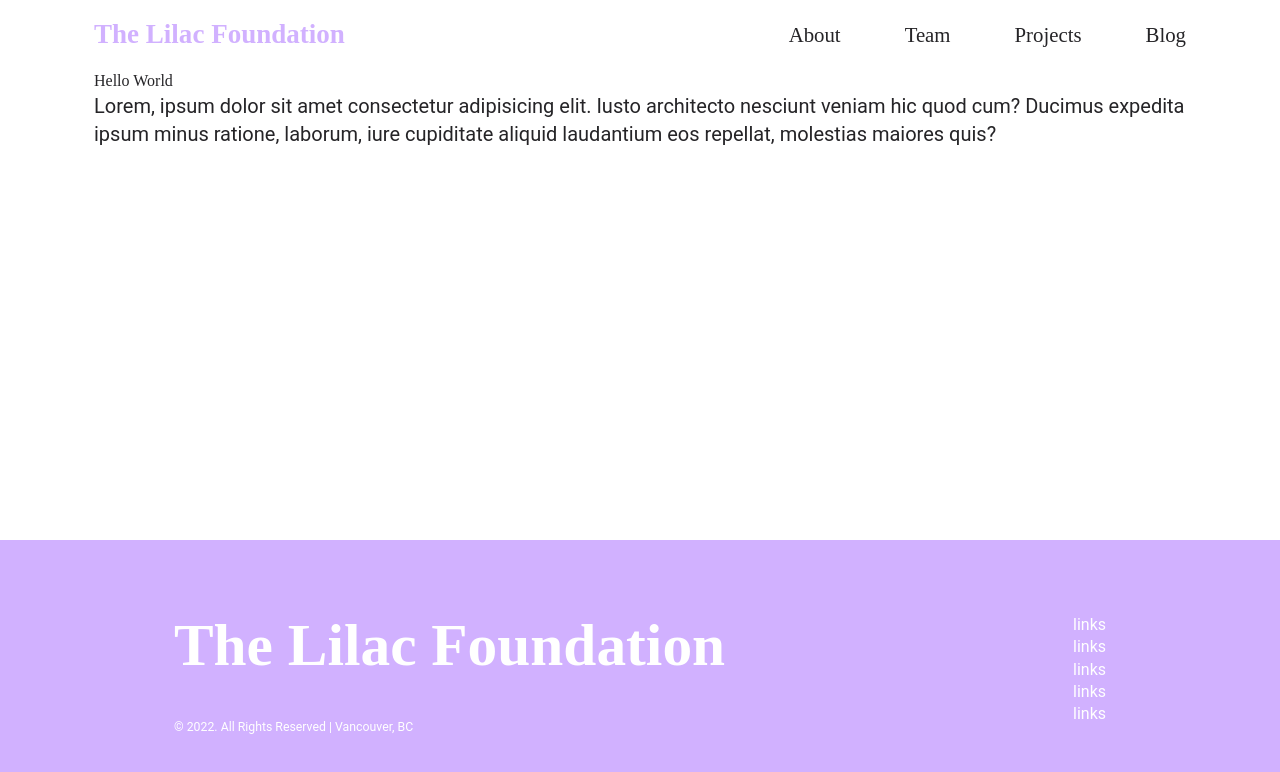
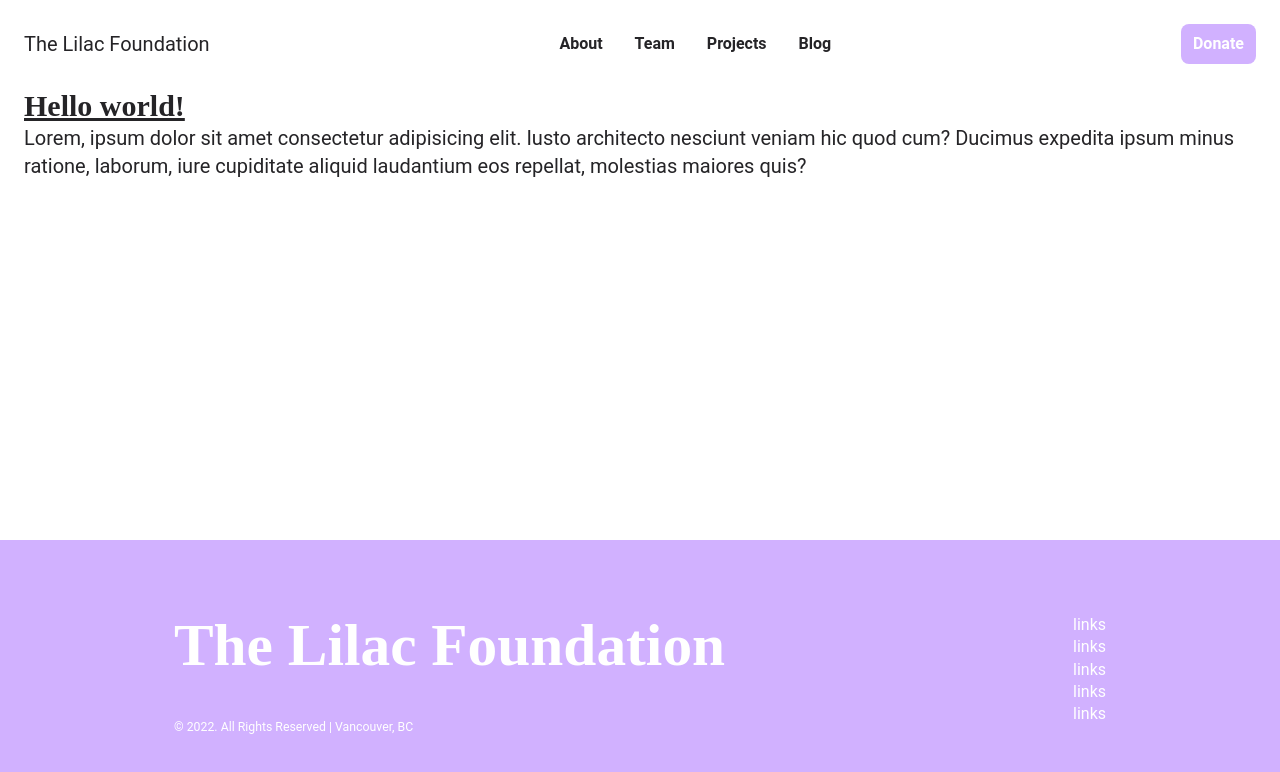
Before and after one commit to bryanbrotonel/Lilac-Foundation, a React app: page / in a window 1280 px wide. Shown: the top 772 px of the page. Built offline with nearby package versions, Linux system fonts and the light colour scheme; a web font is replaced by a local one.

Commit message:
Added navbar functionality

```diff
--- /dev/null
+++ b/src/components/Navbar/DesktopNavbar/index.tsx
@@ -0,0 +1,56 @@
+import React from 'react';
+import { NavLink } from 'react-router-dom';
+
+interface PropTypes {
+  links: string[][];
+}
+
+function DesktopNavbar(props: PropTypes) {
+  const { links } = props;
+
+  // Remove  home page link and assign to variable
+  const homeLink = links.shift();
+
+  // Remove register page and assign to variable
+  const donateLink = links.pop();
+
+  // Remaining pages
+  const pages = links;
+
+  return (
+    <div className="hidden md:block">
+      <div className="sticky bg-transparent">
+        <div className="container flex justify-between items-center py-6">
+          <div>
+            <NavLink className="text-xl" to={homeLink[0]}>{homeLink[1]}</NavLink>
+          </div>
+          <div className="flex flex-row items-center gap-8">
+            {pages.map((link) => {
+              const linkPath = link[0];
+              const linkName = link[1];
+
+              return (
+                <NavLink
+                  className="font-bold text-black-700 hover:text-black-300"
+                  key={linkName}
+                  to={linkPath}
+                >
+                  {linkName}
+                </NavLink>
+              );
+            })}
+          </div>
+          <div>
+            <NavLink to={donateLink[0]}>
+              <button className="bg-primary-50 hover:bg-primary-40 text-white-0 leading-6 font-bold py-2 px-3 rounded-lg">
+                {donateLink[1]}
+              </button>
+            </NavLink>
+          </div>
+        </div>
+      </div>
+    </div>
+  );
+}
+
+export default DesktopNavbar;
--- /dev/null
+++ b/src/components/Navbar/MobileNavbar/NavMenu/index.tsx
@@ -0,0 +1,50 @@
+import React from 'react';
+import { NavLink } from 'react-router-dom';
+
+interface PropTypes {
+  links: string[][];
+  display: boolean;
+  toggleMenu: Function;
+}
+
+function NavMenu(props: PropTypes) {
+  const { links, display, toggleMenu } = props;
+
+  return (
+    <div
+      className={`${
+        display ? 'transform-none' : 'translate-x-full'
+      } md:hidden fixed top-0 right-0 z-40 h-screen w-screen bg-secondary transition-transform ease-linear duration-300`}
+    >
+      <div className="flex justify-end m-5">
+        <button
+          className="text-white-0 bg-primary-50 py-2 px-3"
+          onClick={() => toggleMenu(false)}
+        >
+          Toggle
+        </button>
+      </div>
+      <div className="container">
+        <div className="flex flex-col gap-10 pt-5">
+          {links.map((link) => {
+            const linkPath = link[0];
+            const linkName = link[1];
+
+            return (
+              <NavLink
+                className="text-white-0 text-2xl uppercase font-bold"
+                key={linkName}
+                to={linkPath}
+                onClick={() => toggleMenu(false)}
+              >
+                {linkName}
+              </NavLink>
+            );
+          })}
+        </div>
+      </div>
+    </div>
+  );
+}
+
+export default NavMenu;
--- /dev/null
+++ b/src/components/Navbar/MobileNavbar/index.tsx
@@ -0,0 +1,42 @@
+import React, { useState, useEffect } from 'react';
+import NavMenu from './NavMenu';
+import { NavLink } from 'react-router-dom';
+
+interface PropTypes {
+  links: string[][];
+}
+
+function MobileNavbar(props: PropTypes) {
+  const [toggleMenu, setToggleMenu] = useState(false);
+
+  useEffect(() => {
+    document.body.style.overflow = toggleMenu ? 'hidden' : 'unset';
+  }, [toggleMenu]);
+
+  return (
+    <React.Fragment>
+      <div className="md:hidden py-4 container">
+        <div className="flex justify-between items-center">
+          <div>
+            <NavLink to="/">Lilac</NavLink>
+          </div>
+          <div>
+            <button
+              className="bg-primary-50 hover:bg-primary-40 text-white-0 leading-6 font-bold py-2 px-3 rounded-lg"
+              onClick={() => setToggleMenu(true)}
+            >
+              Toggle
+            </button>
+          </div>
+        </div>
+      </div>
+      <NavMenu
+        links={props.links}
+        display={toggleMenu}
+        toggleMenu={setToggleMenu}
+      />
+    </React.Fragment>
+  );
+}
+
+export default MobileNavbar;
--- a/src/components/Navbar/NavbarLink/index.tsx
+++ /dev/null
@@ -1,46 +0,0 @@
-import React from 'react';
-import styled from 'styled-components';
-import {
-  NavLink,
-  LinkProps,
-  useMatch,
-  useResolvedPath,
-} from 'react-router-dom';
-
-const Link = styled(NavLink)<{ $isActive: boolean }>`
-  text-decoration: none;
-  align-self: center;
-
-  font-family: var(--font-primary);
-  font-size: var(--text-sm);
-  color: ${(props) =>
-    props.$isActive ? 'var(--colour-primary)' : 'var(--colour-black)'};
-
-  &.homeLink {
-    font-weight: bold;
-    font-size: var(--text-lg);
-    color: var(--colour-primary);
-  }
-
-  @media (min-width: 600px) {
-    font-size: var(--text-md);
-  }
-
-  &:hover {
-    color: var(--colour-primary);
-  }
-`;
-
-function NavbarLink({ children, to }: LinkProps) {
-  // Resolve current page to set active styling
-  let resolved = useResolvedPath(to);
-  let match = useMatch({ path: resolved.pathname, end: true });
-
-  return (
-    <Link to={to} $isActive={match ? true : false}>
-      {children}
-    </Link>
-  );
-}
-
-export default NavbarLink;
--- a/src/components/Navbar/index.tsx
+++ b/src/components/Navbar/index.tsx
@@ -1,67 +1,23 @@
 import React from 'react';
-import { NavLink } from 'react-router-dom';
-import styled from 'styled-components';
-import NavbarLink from './NavbarLink';
-
-const NavContainer = styled.div`
-  position: -webkit-sticky;
-  position: sticky;
-  top: 0;
-
-  padding: 1rem 0;
-  z-index: 1;
-  background: var(--colour-white);
-`;
-
-const NavWrapper = styled.div`
-  display: flex;
-  flex-direction: column;
-  justify-content: space-between;
-  gap: 0.5rem;
-
-  @media (min-width: 600px) {
-    flex-direction: row;
-  }
-`;
-
-const PagesWrapper = styled.div`
-  display: flex;
-  flex-grow: 0.3;
-  gap: 2rem;
-  flex-flow: end;
-  justify-content: center;
-
-  @media (min-width: 600px) {
-    justify-content: flex-end;
-    gap: 4rem;
-  }
-`;
-
-const HomeLink = styled(NavLink)`
-  text-decoration: none;
-  align-self: center;
-
-  font-family: var(--font-primary);
-  color: var(--colour-black);
-
-  font-weight: bold;
-  font-size: var(--text-lg);
-  color: var(--colour-primary);
-`;
+import DesktopNavbar from './DesktopNavbar';
+import MobileNavbar from './MobileNavbar';
 
 function Navbar() {
+
+  const links = [
+    ['/', 'The Lilac Foundation'],
+    ['/about', 'About'],
+    ['/team', 'Team'],
+    ['/projects', 'Projects'],
+    ['/Blog', 'Blog'],
+    ['', 'Donate'],
+  ];
+
   return (
-    <NavContainer>
-      <NavWrapper className="container-sm">
-        <HomeLink to="/">The Lilac Foundation</HomeLink>
-        <PagesWrapper>
-          <NavbarLink to="/about">About</NavbarLink>
-          <NavbarLink to="/team">Team</NavbarLink>
-          <NavbarLink to="/projects">Projects</NavbarLink>
-          <NavbarLink to="/blog">Blog</NavbarLink>
-        </PagesWrapper>
-      </NavWrapper>
-    </NavContainer>
+    <React.Fragment>
+      <DesktopNavbar links={links} />
+      <MobileNavbar links={links} />
+    </React.Fragment>
   );
 }
 
--- a/src/scenes/App/index.tsx
+++ b/src/scenes/App/index.tsx
@@ -1,24 +1,17 @@
 import React from 'react';
-import styled from 'styled-components';
 
 import NavRoutes from '../../navRoutes';
 
 import Navbar from '../../components/Navbar';
 import Footer from '../../components/Footer';
 
-const Container = styled.section`
-  min-height: 100%;
-  display: grid;
-  grid-template-rows: auto 1fr auto;
-`;
-
 const App = () => {
   return (
-    <Container>
+    <div className="min-h-full grid grid-rows-[auto_1fr_auto] bg-white">
       <Navbar />
       <NavRoutes />
       <Footer />
-    </Container>
+    </div>
   );
 };
 
--- a/src/scenes/Home/index.tsx
+++ b/src/scenes/Home/index.tsx
@@ -1,29 +1,16 @@
 import React from 'react';
-
-import styled from 'styled-components';
-
-const HomeContainer = styled.div`
-  & > div {
-    margin-bottom: 5rem;
-  }
-  @media (min-width: 768px) {
-    & > div {
-      margin-bottom: 12rem;
-    }
-  }
-`;
 
 function Home() {
   return (
-    <HomeContainer className="container">
-      <h1>Hello World</h1>
+    <div className="container">
+      <h1 className="text-3xl font-bold underline">Hello world!</h1>
       <p>
         Lorem, ipsum dolor sit amet consectetur adipisicing elit. Iusto
         architecto nesciunt veniam hic quod cum? Ducimus expedita ipsum minus
         ratione, laborum, iure cupiditate aliquid laudantium eos repellat,
         molestias maiores quis?
       </p>
-    </HomeContainer>
+    </div>
   );
 }
 
--- a/src/style.css
+++ b/src/style.css
@@ -1,3 +1,11 @@
 @tailwind base;
 @tailwind components;
 @tailwind utilities;
+
+/* Adding padding and margin to Tailwindcss container */
+.container {
+  padding-left: 1.5rem;
+  padding-right: 1.5rem;
+  margin-left: auto;
+  margin-right: auto;
+}
--- a/src/styles/globalStyles.tsx
+++ b/src/styles/globalStyles.tsx
@@ -109,47 +109,6 @@ const GlobalStyle = createGlobalStyle`
     font-size: var(--text-xxxxl);
   }
 
-  //Bootstrap container
-  .container,
-  .container-fluid,
-  .container-xxl,
-  .container-xl,
-  .container-lg,
-  .container-md,
-  .container-sm {
-    padding-right: var(--bs-gutter-x, 0.75rem);
-    padding-left: var(--bs-gutter-x, 0.75rem);
-    margin-right: auto;
-    margin-left: auto;
-  }
-
-  @media (min-width: 576px) {
-    .container-sm, .container {
-      width: 100%;
-      max-width: 540px;
-    }
-  }
-  @media (min-width: 768px) {
-    .container-md, .container-sm, .container {
-      max-width: 720px;
-    }
-  }
-  @media (min-width: 992px) {
-    .container-lg, .container-md, .container-sm, .container {
-      max-width: 960px;
-    }
-  }
-  @media (min-width: 1200px) {
-    .container-xl, .container-lg, .container-md, .container-sm, .container {
-      max-width: 1140px;
-    }
-  }
-  @media (min-width: 1400px) {
-    .container-xxl, .container-xl, .container-lg, .container-md, .container-sm, .container {
-      max-width: 1320px;
-    }
-  }
-
   /* TRANSITIONS */
   @keyframes rotateCenter {
     0% {
--- a/tailwind.config.js
+++ b/tailwind.config.js
@@ -3,25 +3,61 @@ module.exports = {
   content: ['./src/**/*.{html,ts,tsx,js}'],
   darkMode: false, // or 'media' or 'class'
   theme: {
+    extend: {
       colors: {
         transparent: 'transparent',
-      black: '#252427',
-      white: '#fff',
+        frosted: 'hsla(0,0%,100%,0.2)',
+        frostedHover: 'hsla(0,0%,100%,0.4)',
+        // black: '#252427',
+        black: {
+          900: '#0b0b0c',
+          800: '#121213',
+          700: '#252427', // Base hue
+          500: '#424143',
+          300: '#5f5e60',
+          100: '#7c7b7d',
+          80: '#99989a',
+          60: '#b5b4b5',
+          40: '#d0d0d1',
+          20: '#ebebeb',
+        },
+        // white: '#FFFFFF',
+        white: {
+          700: '#282828',
+          600: '#2e2e2e',
+          500: '#404040',
+          300: '#5a5a5a',
+          100: '#787878',
+          80: '#9a9a9a',
+          50: '#bbbbbb',
+          30: '#d9d9d9',
+          20: '#f0f0f0',
+          0: '#FFFFFF', // Base hue
+        },
         gray: {
           100: '#949AA6',
           200: '#6c757d',
         },
-      primary: '#D1B1FF',
-      primaryLight: '#ffe3ff',
-      primaryDark: '#9f81cc',
-      primary: '#D1B1FF',
+        // primary: '#D1B1FF',
+        primary: {
+          800: '#1c1544',
+          700: '#2c2153',
+          400: '#514179',
+          100: '#8069a9',
+          70: '#ad92da',
+          50: '#D1B1FF', // Base hue
+          40: '#dec6ff',
+          30: '#e9d3ff',
+          20: '#f2dfff',
+          10: '#faf3ff',
+        },
         secondary: '#272932',
       },
       fontFamily: {
         sans: ['Roboto', 'sans-serif'],
         serif: ['Merriweather', 'serif'],
       },
-    extend: {},
+    },
   },
   variants: {
     extend: {},
```
Lines whose indentation alone changed are shown as unchanged.
